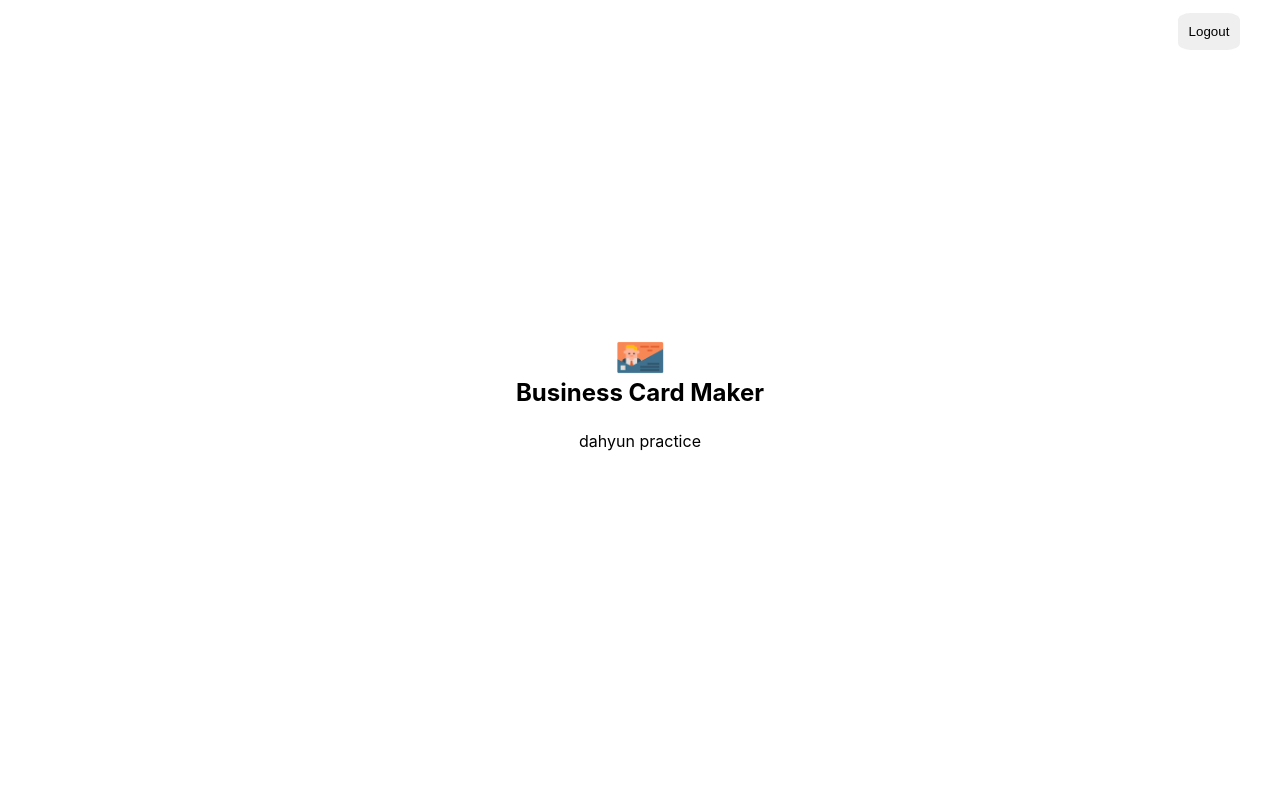
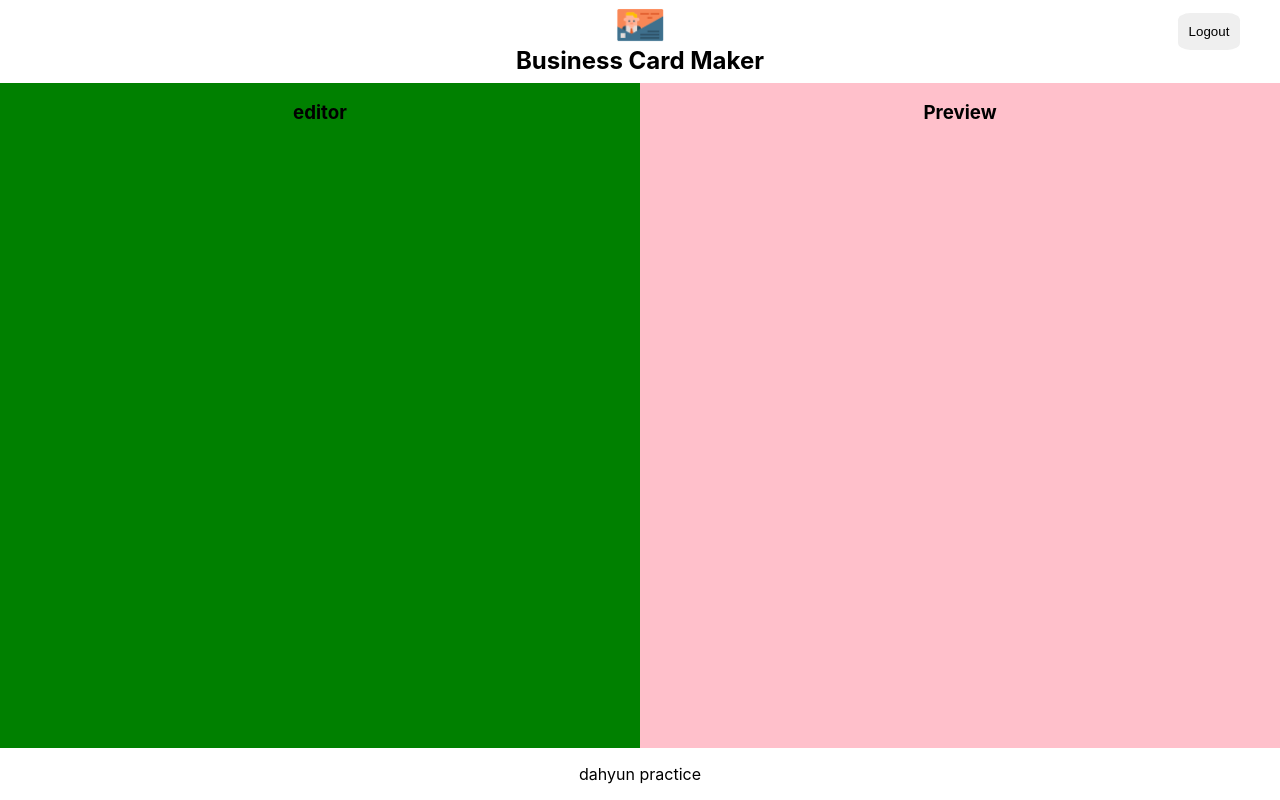
Before and after one commit to hamdahyun/card-maker, a React (Create React App) app in the folder card-maker/: page /maker in a window 1280 px wide. Built offline with nearby package versions, Linux system fonts and the light colour scheme; no server answers; sample sign-in values are in the browser's storage.

Commit message:
add editor & preview layout

```diff
--- /dev/null
+++ b/card-maker/src/components/editor/editor.jsx
@@ -0,0 +1,10 @@
+import React from 'react';
+import styles from './editor.module.css'
+
+const Editor = (props) => (
+    <section className={styles.editor}>
+        <h1 className={styles.title}>editor</h1>
+    </section>
+)
+
+export default Editor;
--- /dev/null
+++ b/card-maker/src/components/editor/editor.module.css
@@ -0,0 +1,12 @@
+@value makerGreen from '../../common/colors.css';
+
+.editor {
+  flex-basis: 50%;
+  background-color: green;
+}
+.title {
+  width: 100%;
+  text-align: center;
+  margin-bottom: 1em;
+  color: makerGreen;
+}
--- a/card-maker/src/components/maker/maker.jsx
+++ b/card-maker/src/components/maker/maker.jsx
@@ -3,6 +3,8 @@
 import Header from '../header/header';
 import Footer from '../footer/footer';
 import { useHistory } from 'react-router-dom';
+import Editor from '../editor/editor';
+import Preview from '../preview/preview';
 
 const Maker = ({ authService }) => {
     const history = useHistory();
@@ -20,6 +22,10 @@
     return (
         <section className={styles.maker}>
             <Header onLogout={onLogout} />
+            <div className={styles.container}>
+                <Editor />
+                <Preview />
+            </div>
             <Footer />
         </section>
     )
--- a/card-maker/src/components/maker/maker.module.css
+++ b/card-maker/src/components/maker/maker.module.css
@@ -0,0 +1,17 @@
+@value mediaQuery from '../../common/size.css';
+.maker {
+  width: 100%;
+  height: 100%;
+  display: flex;
+  flex-direction: column;
+}
+.container {
+  flex: 1;
+  display: flex;
+}
+
+@media screen and (max-width: mediaQuery) {
+  .container {
+    flex-direction: column;
+  }
+}
--- /dev/null
+++ b/card-maker/src/components/preview/preview.jsx
@@ -0,0 +1,10 @@
+import React from 'react';
+import styles from './preview.module.css'
+
+const Preview = (props) => (
+    <section className={styles.preview}>
+        <h1 className={styles.title}>Preview</h1>
+    </section>
+);
+
+export default Preview;
--- /dev/null
+++ b/card-maker/src/components/preview/preview.module.css
@@ -0,0 +1,13 @@
+@value makerGreen from '../../common/colors.css';
+
+.preview {
+  flex-basis: 50%;
+  background-color: pink;
+}
+
+.title {
+  width: 100%;
+  text-align: center;
+  margin-bottom: 1em;
+  color: makerGreen;
+}
```
